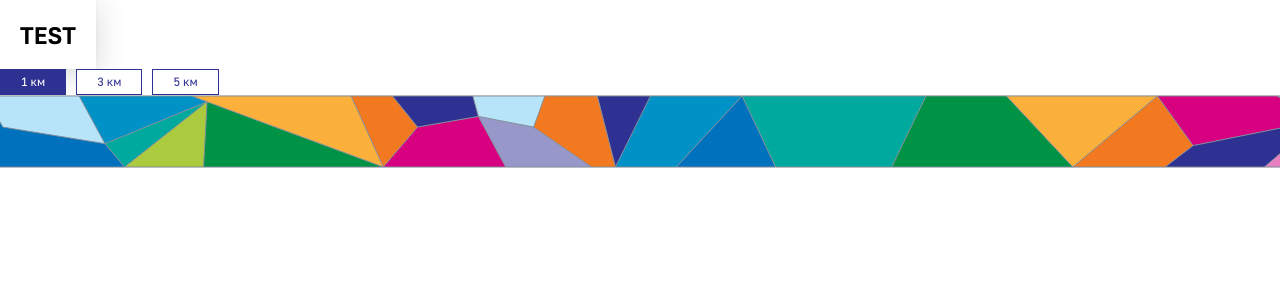
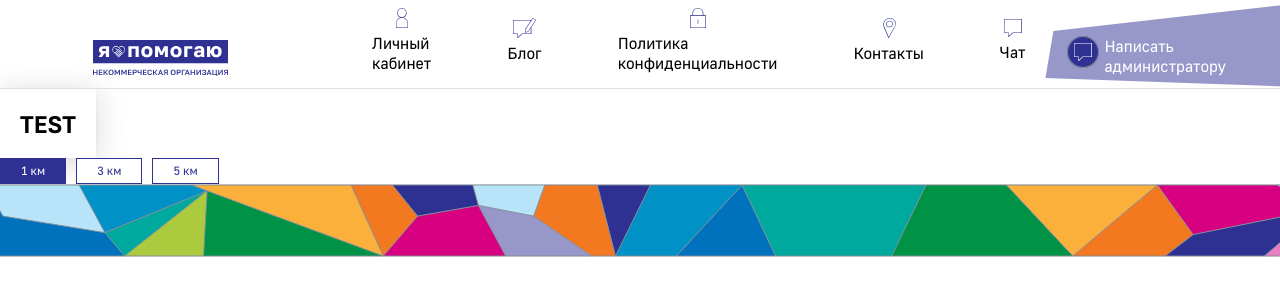
Before and after one commit to kuzinartemiy/im-helping, a React (Create React App) app: page / in a window 1280 px wide. Shown: the top 300 px of the page. Built offline with nearby package versions, Linux system fonts and the light colour scheme.

Commit message:
feat:add header

```diff
--- a/src/components/app/index.tsx
+++ b/src/components/app/index.tsx
@@ -3,11 +3,13 @@ import Footer from '../footer';
 import Box from '../box';
 import Text from '../text';
 import RadiusSearch from '../radius-search';
+import Header from '../header';
 
 function App() {
   return (
     <>
       <div className={styles.app} />
+      <Header />
       <Box>
         <Text tag='p' size='24' weight='700'>TEST</Text>
       </Box>
--- a/src/components/circle-button/index.tsx
+++ b/src/components/circle-button/index.tsx
@@ -4,12 +4,13 @@ interface ICircleButtonProps extends React.PropsWithChildren<Omit<React.HTMLProp
   children?: React.ReactNode
   onClick?: () => void
   size?: 'small' | 'medium' | 'large'
+  extraClass?: string
 }
 
-const CircleButton: React.FC<ICircleButtonProps> = ({ children, size = 'small', ...props }) => {
+const CircleButton: React.FC<ICircleButtonProps> = ({ children, size = 'small', extraClass = '', ...props }) => {
   return (
     <button
-      className={`${styles.button} ${styles[`button__${size}`]}`}
+      className={`${styles.button} ${styles[`button__${size}`]} ${extraClass}`}
       {...props}
     >
       {children}
--- /dev/null
+++ b/src/components/header/header-links/header-links.module.scss
@@ -0,0 +1,30 @@
+@import url(../../../styles/colors.scss);
+
+.navBox {
+  display: flex;
+  align-items: center;
+  gap: 36px;
+  list-style-type: none;
+  padding: 0;
+  margin: 0;
+  flex-grow: 2;
+  justify-content: space-between;
+}
+
+.navItem {
+  text-decoration: none;
+  display: flex;
+  align-items: center;
+  border: none;
+  outline: none;
+  background: none;
+  cursor: pointer;
+  height: 100%;
+  flex-direction: column;
+  gap: 5px;
+  margin: 0 20px;
+  padding-bottom: 15px;
+  &:hover {
+    box-shadow: inset 0 -4px 0 0 var(--color-primary);
+  }
+}
--- /dev/null
+++ b/src/components/header/header-links/index.tsx
@@ -0,0 +1,52 @@
+import type React from 'react';
+import styles from './header-links.module.scss';
+import Text from '../../text';
+import { ReactComponent as Person } from '../../../assets/icons/person.svg';
+import { ReactComponent as Blog } from '../../../assets/icons/blog.svg';
+import { ReactComponent as Privacy } from '../../../assets/icons/privacy.svg';
+import { ReactComponent as Contacts } from '../../../assets/icons/contacts.svg';
+import { ReactComponent as Message } from '../../../assets/icons/message.svg';
+import { NavLink } from 'react-router-dom';
+
+interface IHeaderLinks {
+  extraClass?: string
+}
+
+const HeaderLinks: React.FC<IHeaderLinks> = ({ extraClass = '', ...props }) => {
+  return (
+    <ul className={styles.navBox}>
+      <li className={styles.navLink}>
+        <NavLink className={`${styles.navItem} ${extraClass}`} to="/path" {...props}>
+          <Person />
+          <Text tag='p' weight='400' size='16' color='black'>Личный кабинет</Text>
+        </NavLink>
+      </li>
+      <li className={styles.navLink}>
+        <NavLink className={`${styles.navItem} ${extraClass}`} to="/path" {...props}>
+          <Blog />
+          <Text tag='p' weight='400' size='16' color='black'>Блог</Text>
+        </NavLink>
+      </li>
+      <li className={styles.navLink}>
+        <NavLink className={`${styles.navItem} ${extraClass}`} to="/path" {...props}>
+          <Privacy />
+          <Text tag='p' weight='400' size='16' color='black'>Политика конфиденциальности</Text>
+        </NavLink>
+      </li>
+      <li className={styles.navLink}>
+        <NavLink className={`${styles.navItem} ${extraClass}`} to="/path" {...props}>
+          <Contacts />
+          <Text tag='p' weight='400' size='16' color='black'>Контакты</Text>
+        </NavLink>
+      </li>
+      <li className={styles.navLink}>
+        <NavLink className={`${styles.navItem} ${extraClass}`} to="/path" {...props}>
+          <Message />
+          <Text tag='p' weight='400' size='16' color='black'>Чат</Text>
+        </NavLink>
+      </li>
+    </ul>
+  );
+};
+
+export default HeaderLinks;
--- /dev/null
+++ b/src/components/header/header.module.scss
@@ -0,0 +1,16 @@
+@import url(../../styles/colors.scss);
+
+.header {
+  position: relative;
+  display: flex;
+  align-items: flex-end;
+  justify-content: space-between;
+  border-bottom: 1px solid;
+  border-color: var(--pickerdate-border);
+}
+
+.navLogo {
+  padding-left: 93px;
+  padding-right: 124px;
+  padding-bottom: 8px;
+}
--- /dev/null
+++ b/src/components/header/index.tsx
@@ -0,0 +1,17 @@
+import styles from './header.module.scss';
+import { ReactComponent as Logo } from '../../assets/images/logo.svg';
+import { NavLink } from 'react-router-dom';
+import WriteAdminButton from './write-admin-button';
+import HeaderLinks from './header-links';
+
+export default function Header() {
+  return (
+    <header className={styles.header}>
+      <NavLink className={styles.navLogo} to="/">
+        <Logo />
+      </NavLink>
+      <HeaderLinks />
+      <WriteAdminButton />
+    </header>
+  );
+}
--- /dev/null
+++ b/src/components/header/write-admin-button/index.tsx
@@ -0,0 +1,31 @@
+import { type SyntheticEvent, type DetailedHTMLProps } from 'react';
+import styles from './write-admin-button.module.scss';
+import Text from '../../text';
+import CircleButton from '../../circle-button';
+import { ReactComponent as ChatIcon } from '../../../assets/icons/message.svg';
+
+interface IWriteAdminButtonProps extends DetailedHTMLProps<React.ButtonHTMLAttributes<HTMLButtonElement>, HTMLButtonElement> {
+  viewType?: 'visible' | 'invisible'
+  onClick?: (() => void) | ((e: SyntheticEvent) => void)
+}
+
+const WriteAdminButton = ({ onClick, viewType = 'visible', ...props }: IWriteAdminButtonProps) => (
+  <div className={styles.wrapper}>
+    <button
+      className={`${styles.button} ${styles[`button_viewType_${viewType}`]}`}
+      onClick={onClick}
+      {...props}
+    >
+      <CircleButton size="small" extraClass={styles.сircleButton}>
+        <ChatIcon className={styles.icon} />
+      </CircleButton>
+      <div className={styles.textWrapper}>
+        <Text tag="p" weight="400" size="16" color="white">
+          Написать администратору
+        </Text>
+      </div>
+    </button>
+  </div>
+);
+
+export default WriteAdminButton;
--- /dev/null
+++ b/src/components/header/write-admin-button/write-admin-button.module.scss
@@ -0,0 +1,30 @@
+@import url(../../../styles/colors.scss);
+
+.wrapper {
+  width: 283px;
+  height: 88px;
+  background-color: var(--color-secondary);
+  clip-path: polygon(8px 31px, 283px 0, 283px 88px, 0 78px);
+  padding-left: 22px;
+  padding-top: 36px;
+  box-sizing: border-box;
+}
+
+.textWrapper {
+  width: 140px;
+  margin-left: 5px;
+}
+
+.сircleButton {
+  box-shadow: 0px 0px 0px 1px var(--bg-button-disabled) inset;
+}
+
+.button {
+  all: unset;
+  display: flex;
+  cursor: pointer;
+}
+
+.icon > path {
+  fill: var(--background-popup);
+}
```
Also changed, not shown: src/assets/images/logo.svg (added), 1 other file (tests, documents, lock files or other folders).
